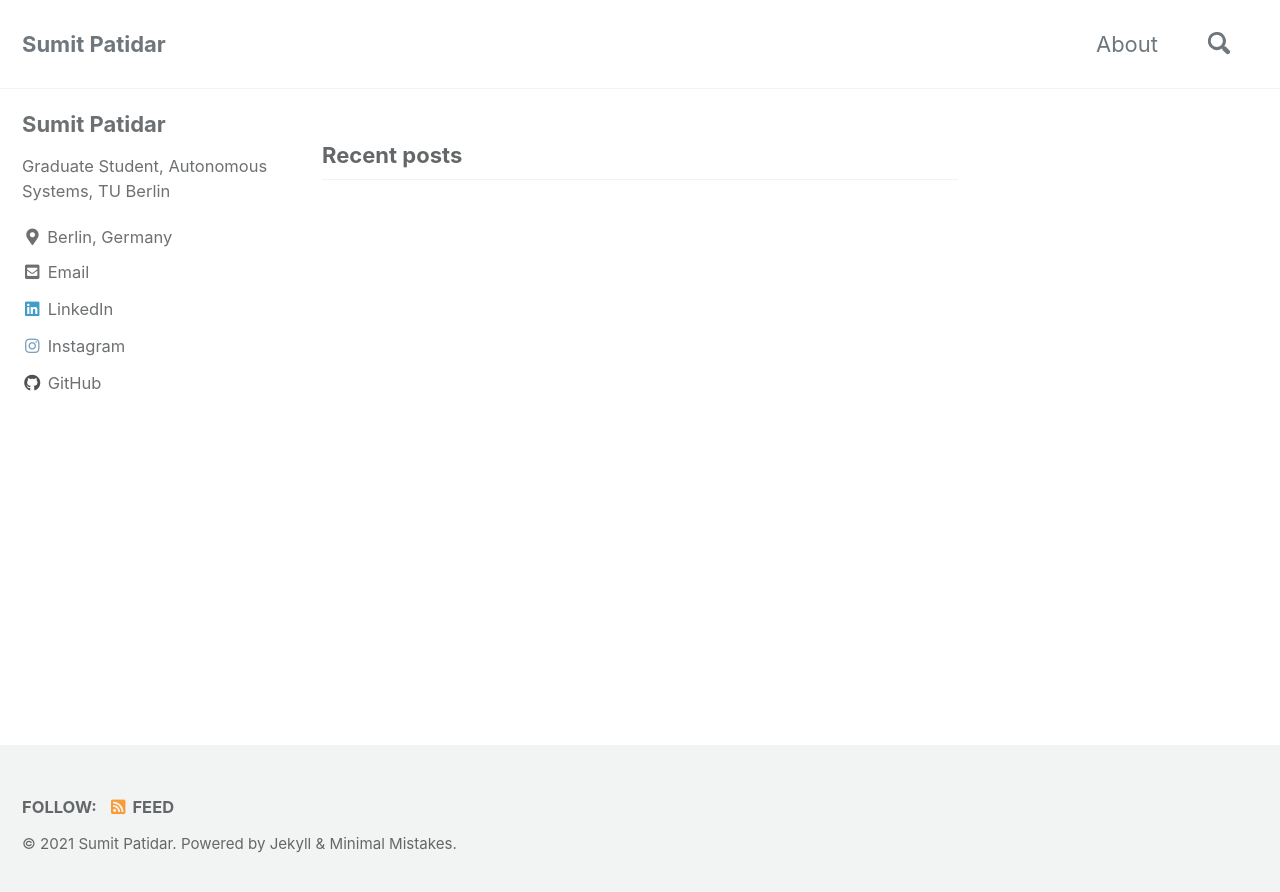
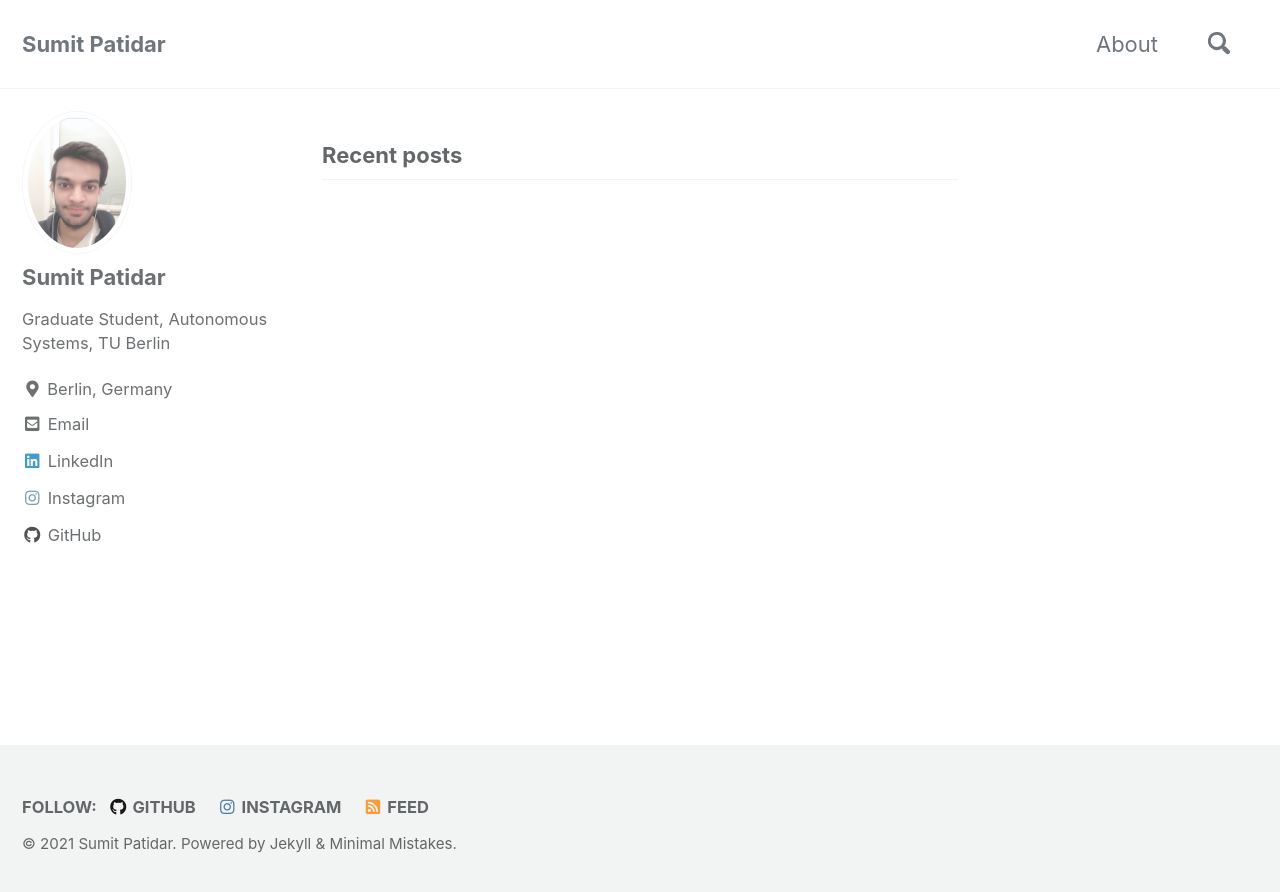
Before and after one commit to RocketSumit/rocketsumit.github.io_old, a Jekyll site: the page built from index.html, in a window 1280 px wide. Shown: the top 892 px of the page. Built offline with Jekyll 4.4.1, drawn with Linux system fonts in a browser that asks for light colours; cached includes are drawn as plain includes; the list of posts is cut into pages by our own code.

Commit message:
author and social urls

```diff
--- a/_config.yml
+++ b/_config.yml
@@ -96,7 +96,7 @@ analytics:
 # Site Author
 author:
   name: "Sumit Patidar"
-  avatar: # path of avatar image, e.g. "/assets/images/bio-photo.jpg"
+  avatar: "assets/images/prof_pic.jpg" # path of avatar image, e.g. "/assets/images/bio-photo.jpg"
   bio: "Graduate Student, Autonomous Systems, TU Berlin"
   location: "Berlin, Germany"
   email: "sumitpatidar96@gmail.com"
@@ -134,7 +134,7 @@ footer:
       # url:
     - label: "GitHub"
       icon: "fab fa-fw fa-github"
-      # url:
+      url: "https://github.com/RocketSumit"
     - label: "GitLab"
       icon: "fab fa-fw fa-gitlab"
       # url:
@@ -143,7 +143,7 @@ footer:
       # url:
     - label: "Instagram"
       icon: "fab fa-fw fa-instagram"
-      # url:
+      url: "https://instagram.com/rocketsumit"
 
 # Reading Files
 include:
```
